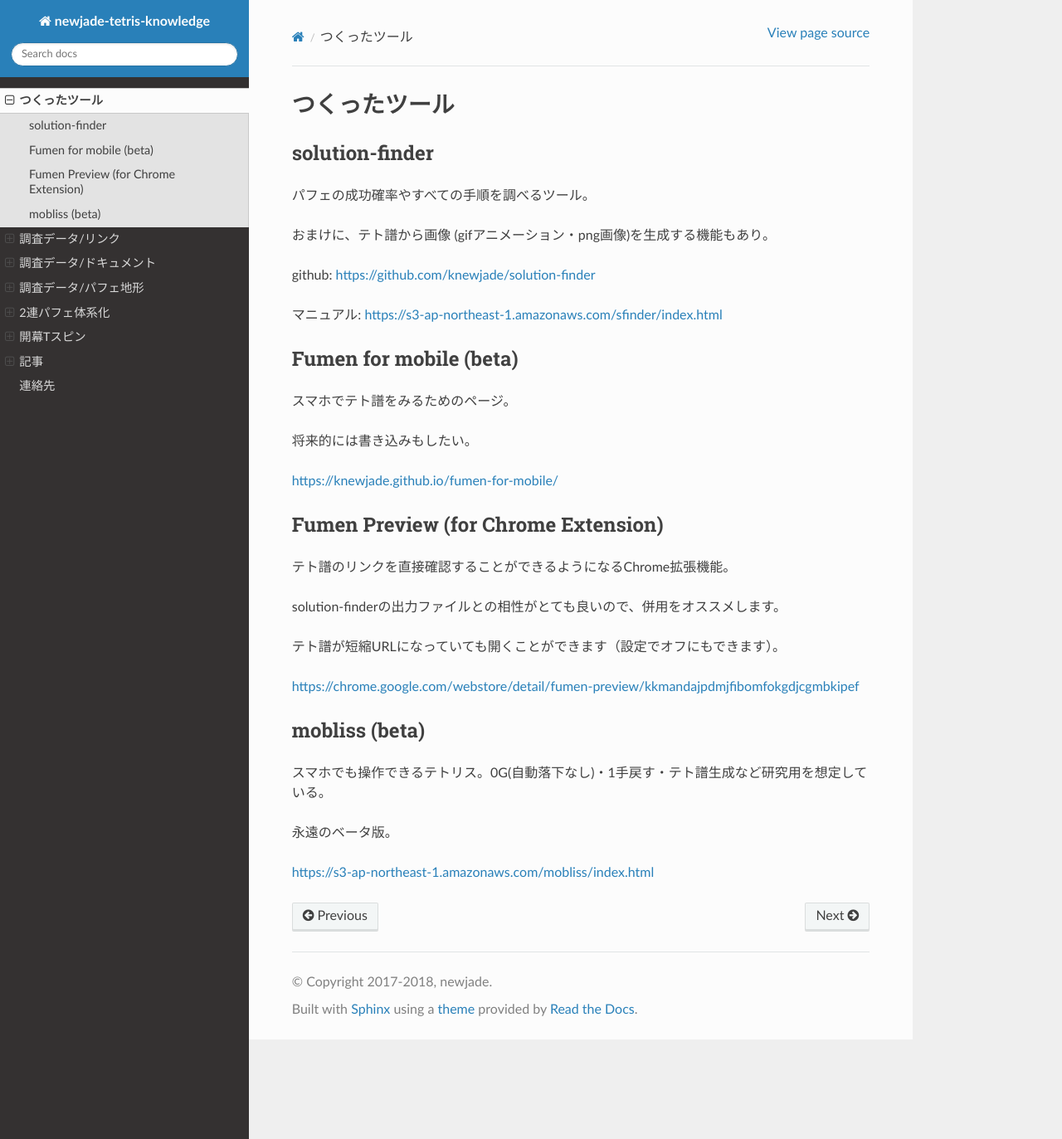
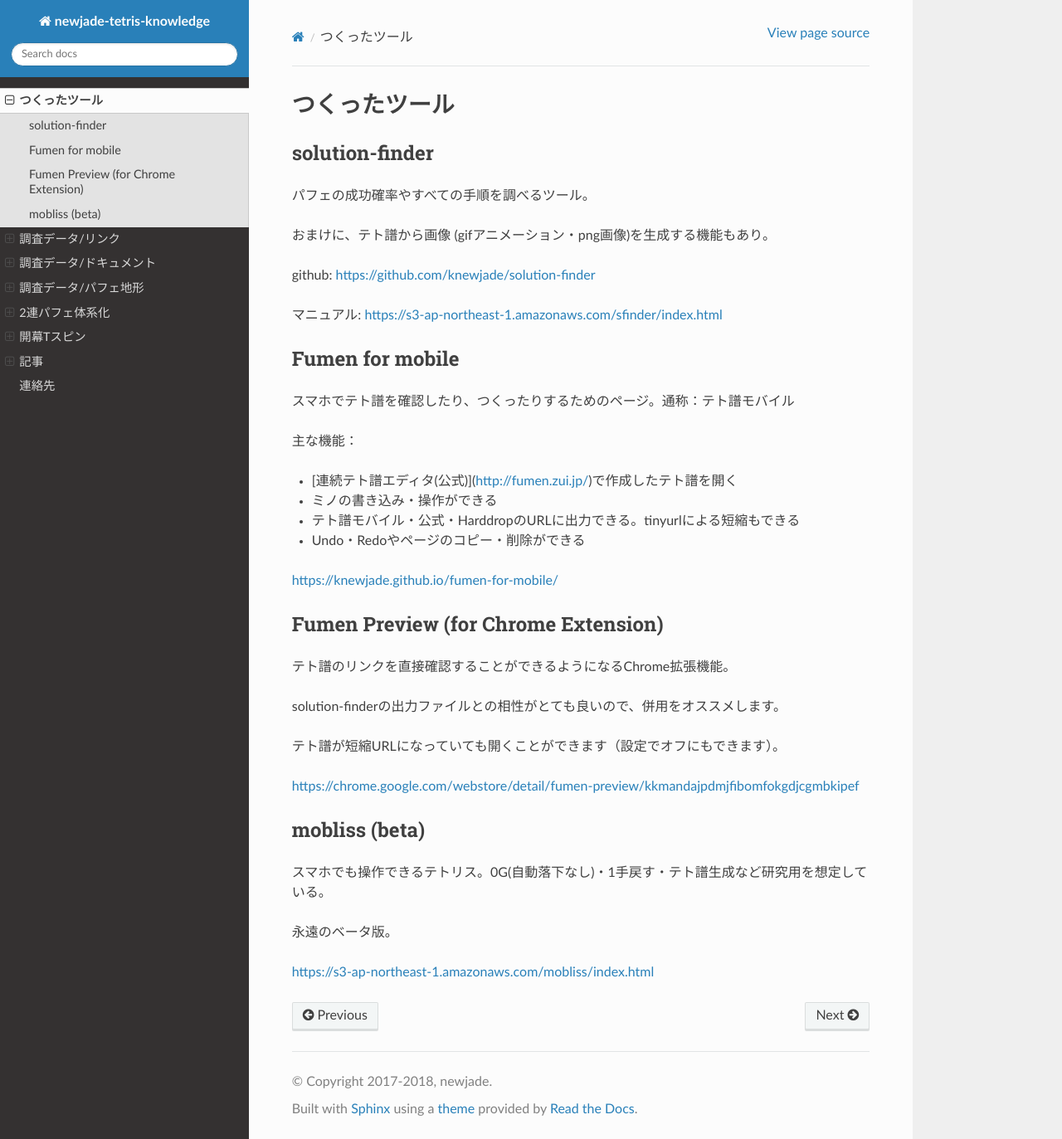
Before and after one commit to knewjade/tetris-knowledge-sphinx, a Sphinx documentation site: the page built from source/publish_tools.rst, in a window 1280 px wide and 1373 px high. Shown: the whole window at 83% size. Built offline with Sphinx 7.4.7 and the Read the Docs theme 2.0.0, drawn with Linux system fonts in a browser that asks for light colours.

Commit message:
Update publish_tools.rst

```diff
--- a/source/publish_tools.rst
+++ b/source/publish_tools.rst
@@ -14,12 +14,17 @@ github: https://github.com/knewjade/solution-finder
 マニュアル: https://s3-ap-northeast-1.amazonaws.com/sfinder/index.html
 
 
-Fumen for mobile (beta)
+Fumen for mobile
 ===========================================
 
-スマホでテト譜をみるためのページ。
+スマホでテト譜を確認したり、つくったりするためのページ。通称：テト譜モバイル
 
-将来的には書き込みもしたい。
+主な機能：
+
+* [連続テト譜エディタ(公式)](http://fumen.zui.jp/)で作成したテト譜を開く
+* ミノの書き込み・操作ができる
+* テト譜モバイル・公式・HarddropのURLに出力できる。tinyurlによる短縮もできる
+* Undo・Redoやページのコピー・削除ができる
 
 https://knewjade.github.io/fumen-for-mobile/
 
```
